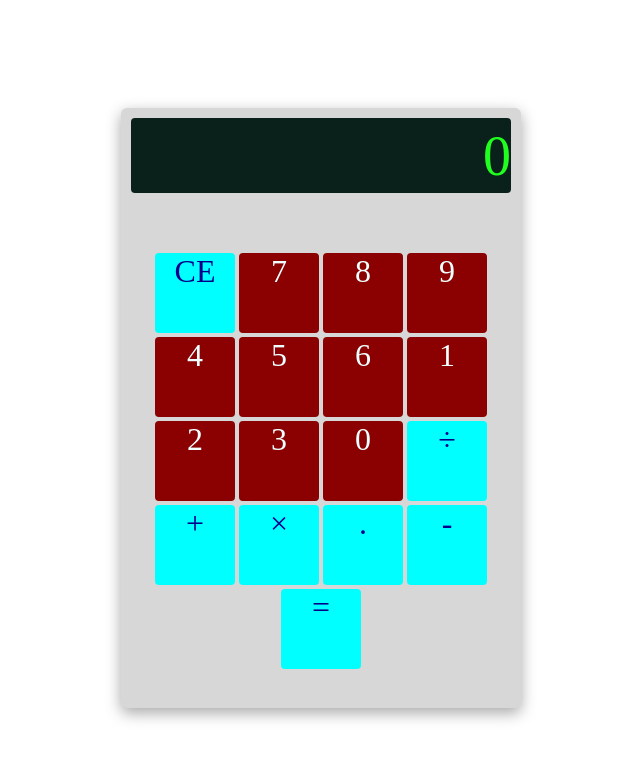
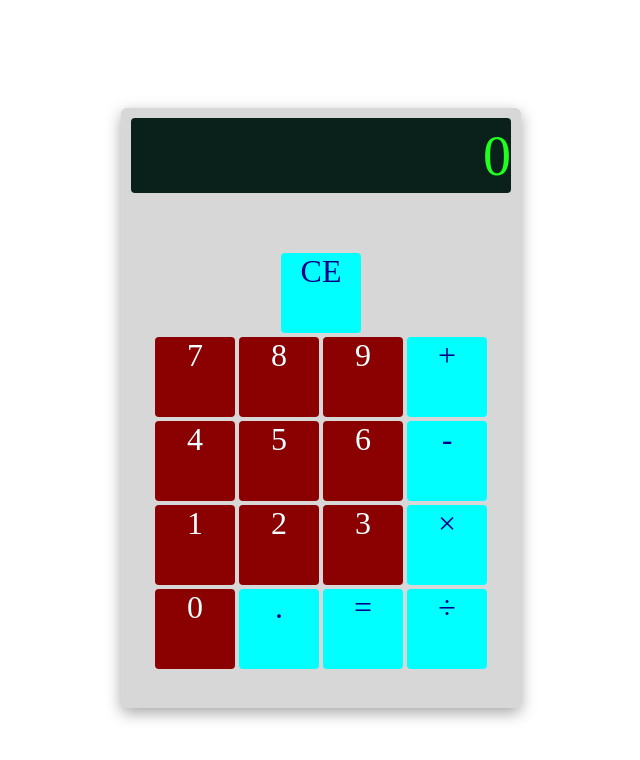
Before and after one commit to arkwright-iv/calculator-top, a plain HTML site: page index.html in a window 1280 px wide. Shown: the whole page, without its empty margins (319-959 px from the left). Drawn offline with Linux system fonts and the light colour scheme.

Commit message:
Add new divs to style buttons in rows

```diff
--- a/index.html
+++ b/index.html
@@ -12,23 +12,33 @@
   <div id="metal">
     <div id="display">0</div>
     <div id="btns-container">
+      <div class="btns first-row">
         <div id="clear-all" class="op-btn">CE</div>
+      </div>
+      <div class="btns">
         <div class="num-btn">7</div>
         <div class="num-btn">8</div>
         <div class="num-btn">9</div>
+        <div class="op-btn">+</div>
+      </div>
+      <div class="btns">
         <div class="num-btn">4</div>
         <div class="num-btn">5</div>
         <div class="num-btn">6</div>
+        <div class="op-btn">-</div>
+      </div>
+      <div class="btns">
         <div class="num-btn">1</div>
         <div class="num-btn">2</div>
         <div class="num-btn">3</div>
+        <div class="op-btn">×</div>
+      </div>
+      <div class="btns">
         <div class="num-btn">0</div>
+        <div class="op-btn dot-btn">.</div>
+        <div class="op-btn">=</div>
         <div class="op-btn">÷</div>
-      <div class="op-btn">+</div>
-      <div class="op-btn">×</div>
-      <div class="op-btn dot-btn">.</div>
-      <div class="op-btn">-</div>
-      <div class="op-btn">=</div>
+      </div>
     </div>
   </div>
 </body>
--- a/style.css
+++ b/style.css
@@ -41,6 +41,15 @@
   margin-top: 50px;
 }
 
+.first-row {
+  justify-content: flex-end;
+}
+
+.btns {
+  display: flex;
+  gap: 4px;
+}
+
 .num-btn,
 .op-btn {
   width: 80px;
```
Lines whose indentation alone changed are shown as unchanged.
